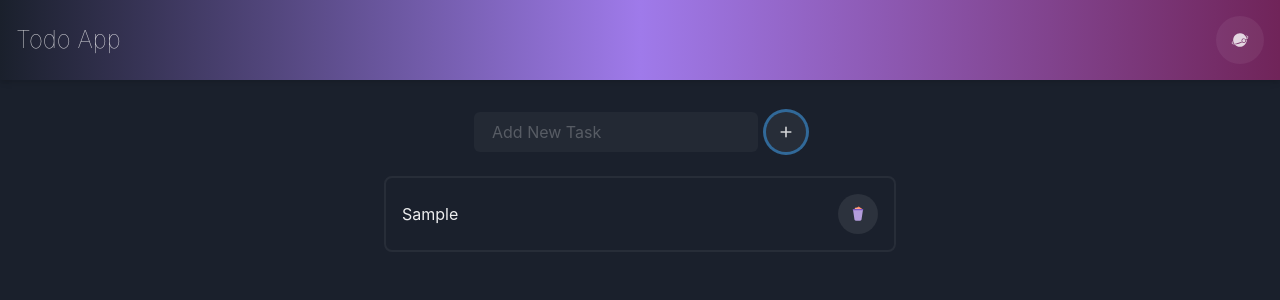
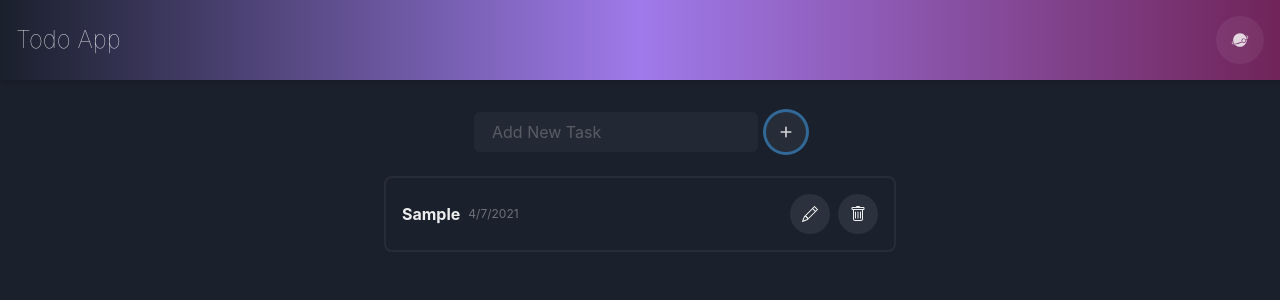
Before and after one commit to AldinaSculac/TodoList, a React (Create React App) app: page / in a window 1280 px wide. Both pictures are taken after typing "Sample" into the empty fields and a click on the button 786 px from the left and 132 px from the top of the page. Shown: the top 300 px of the page. Built offline with nearby package versions, Linux system fonts and the light colour scheme.

Commit message:
Date added

```diff
--- a/src/components/TodoAdd.js
+++ b/src/components/TodoAdd.js
@@ -1,5 +1,5 @@
 import React, { useState, useContext } from 'react';
-import { HStack, Input, useColorMode, useToast, IconButton, Button } from '@chakra-ui/react';
+import { HStack, Input, useColorMode, useToast, IconButton } from '@chakra-ui/react';
 import TodoContext from '../context/todo/todoContext';
 import { HiPlus } from 'react-icons/hi';
 
--- a/src/components/TodoList.js
+++ b/src/components/TodoList.js
@@ -1,7 +1,14 @@
 import React, { useContext } from 'react';
 import { Spacer, VStack, HStack, IconButton, Text, StackDivider, Badge, useColorMode } from '@chakra-ui/react';
 import TodoContext from '../context/todo/todoContext';
-import { FcFullTrash } from 'react-icons/fc';
+import { BsPencil, BsTrash } from 'react-icons/bs';
+
+
+const f_cleanDate = (date) => {
+    const cleanDate = date.getDate() + '/' + (date.getMonth() + 1) + '/' + date.getFullYear();
+    return cleanDate;
+  }
+
 
 const TodoList = () => {
 
@@ -26,6 +33,7 @@ const TodoList = () => {
 
 
   return (
+
     <VStack
       divider={<StackDivider />}
       borderColor={colorMode === "dark" ? "whiteAlpha.100" : "gray.100"}
@@ -39,10 +47,20 @@ const TodoList = () => {
     >
       {todos.map(item => {
         return <HStack key={item.id}>
-          <Text>{item.content}</Text>
+          <Text style={{fontWeight: 'bold'}}>{item.content}</Text>
+          <Text
+            color={colorMode === "dark" ? "whiteAlpha.500" : "gray.500"}
+            fontSize='xs'
+          >
+            {f_cleanDate(item.taskAdded)}</Text>
           <Spacer />
           <IconButton
-            icon={<FcFullTrash />}
+            icon={<BsPencil />}
+            isRound="true"
+            onClick={() => deleteTodo(item.id)}
+          />
+          <IconButton
+            icon={<BsTrash />}
             isRound="true"
             onClick={() => deleteTodo(item.id)}
           />
--- a/src/context/todo/todoReducer.js
+++ b/src/context/todo/todoReducer.js
@@ -14,7 +14,8 @@ export default (state, action) => {
         todos: [
         {
           id: nanoid(),
-          content: action.payload
+          content: action.payload,
+          taskAdded: new Date()
         },
         ...state.todos
         ]
```
